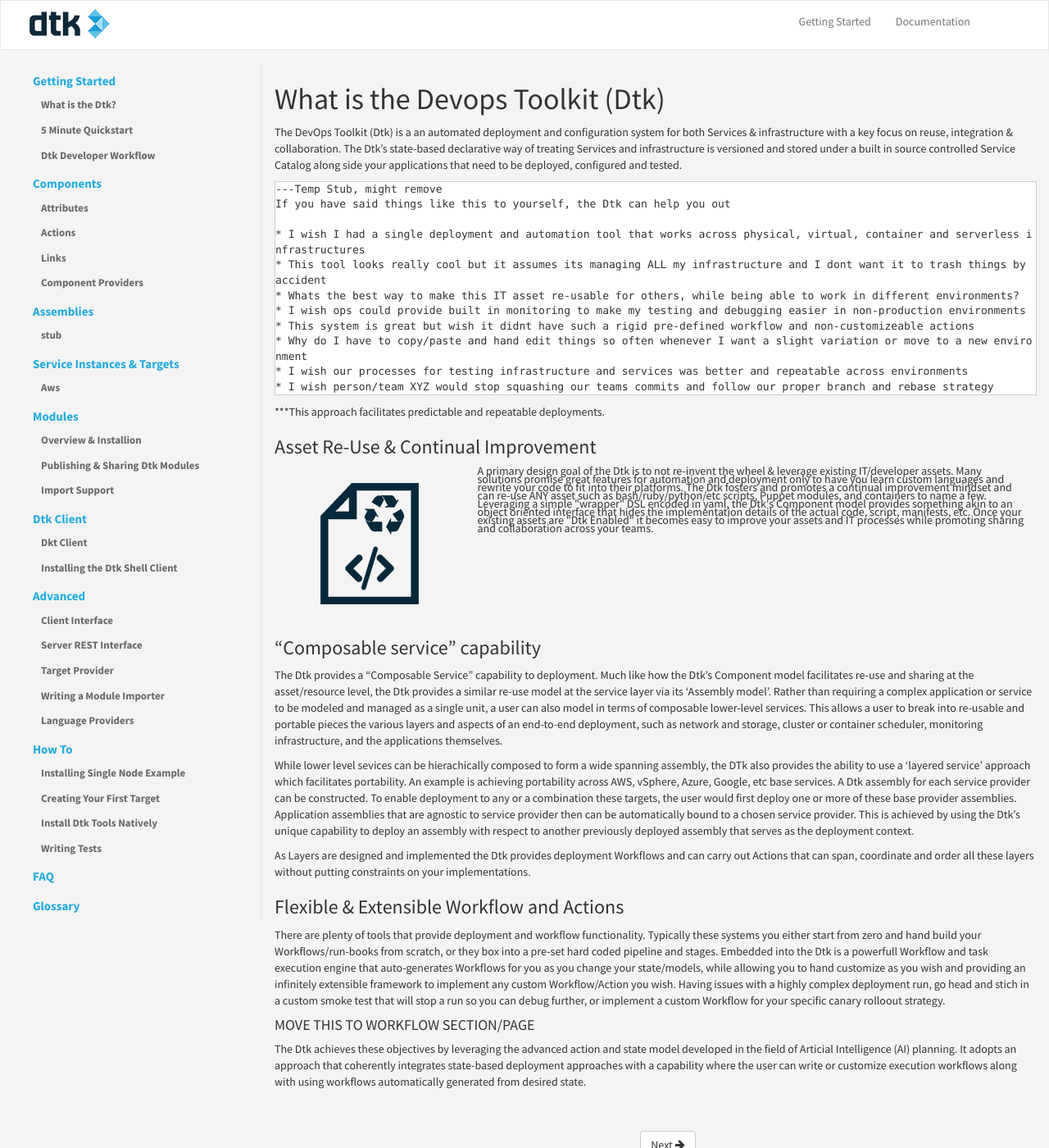
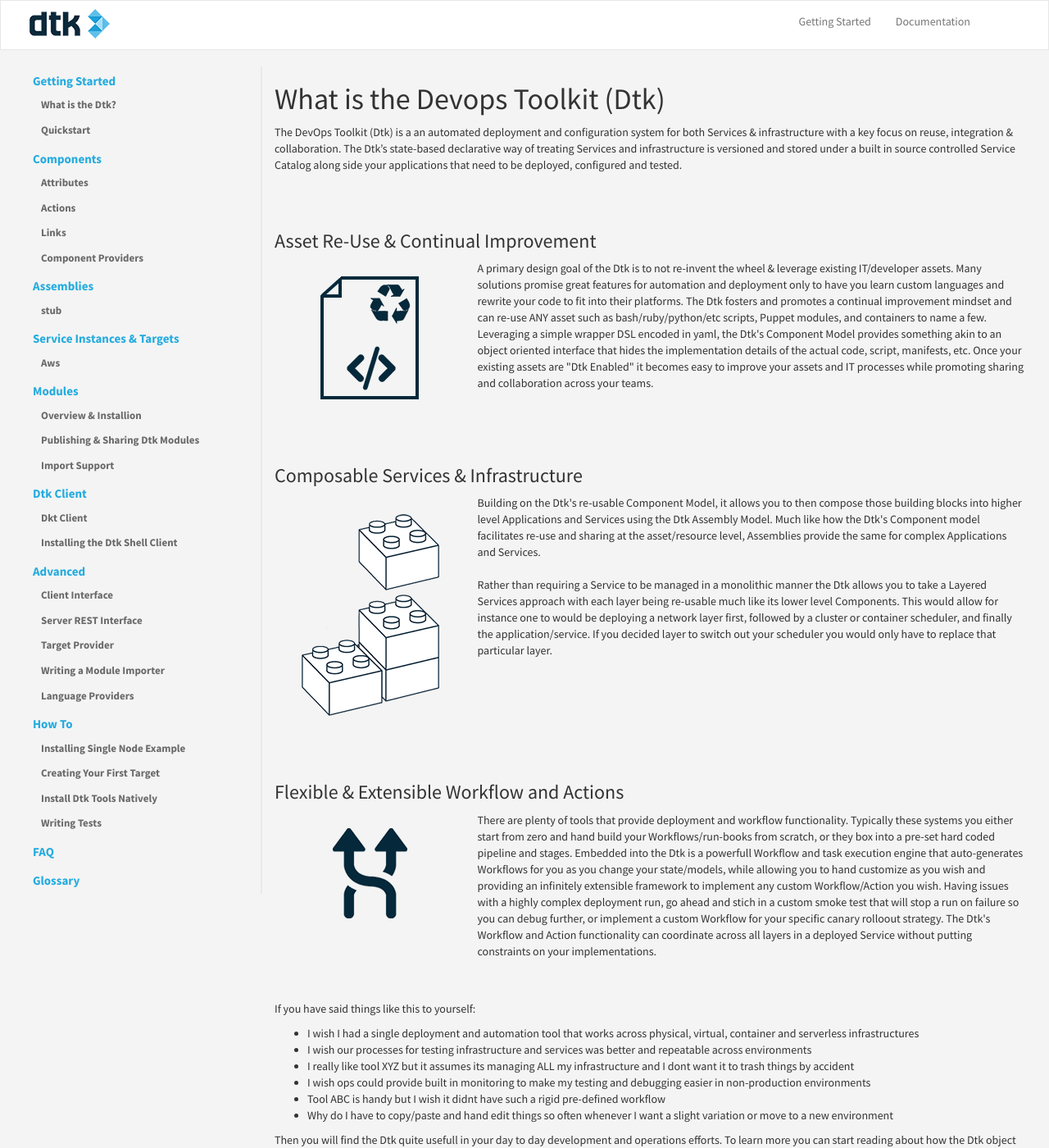
Before and after one commit to dtk/dtk-docs-v1, a Jekyll site: the page built from _getting-started/what-is-the-dtk.md, in a window 1280 px wide and 1400 px high. Shown: the whole window at 82% size. Built offline with Jekyll 4.4.1, drawn with Linux system fonts in a browser that asks for light colours; some of the changed text lies outside the part shown.

Commit message:
various updates to getting started section cleanup

```diff
--- a/_getting-started/5-min-quickstart.md
+++ b/_getting-started/quickstart.md
@@ -1,9 +1,9 @@
 ---
-title: 5 Minute Quickstart
+title: Quickstart
 order: 20
 ---
 
-# Dtk 5 Minute Quickstart
+# Dtk Quickstart
 
 ## Prerequisities
 In order to start using Dtk via the quickstart method, there are following prerequisities:
--- a/_getting-started/what-is-the-dtk.md
+++ b/_getting-started/what-is-the-dtk.md
@@ -7,48 +7,61 @@ order: 1
 
 The DevOps Toolkit (Dtk) is a an automated deployment and configuration system for both Services & infrastructure with a key focus on reuse, integration & collaboration.  The Dtk's state-based declarative way of treating Services and infrastructure is versioned and stored under a built in source controlled Service Catalog along side your applications that need to be deployed, configured and tested.
 
-    ---Temp Stub, might remove
-    If you have said things like this to yourself, the Dtk can help you out
-
-    * I wish I had a single deployment and automation tool that works across physical, virtual, container and serverless infrastructures
-    * This tool looks really cool but it assumes its managing ALL my infrastructure and I dont want it to trash things by accident
-    * Whats the best way to make this IT asset re-usable for others, while being able to work in different environments?
-    * I wish ops could provide built in monitoring to make my testing and debugging easier in non-production environments
-    * This system is great but wish it didnt have such a rigid pre-defined workflow and non-customizeable actions
-    * Why do I have to copy/paste and hand edit things so often whenever I want a slight variation or move to a new environment
-    * I wish our processes for testing infrastructure and services was better and repeatable across environments
-    * I wish person/team XYZ would stop squashing our teams commits and follow our proper branch and rebase strategy
-
-
-***This approach facilitates predictable and repeatable deployments.
+<br/><br/>
 
 ### Asset Re-Use & Continual Improvement
 
 <div class="container" style="width:100%">
     <div class="row" style="">
-        <div class="col-md-3" style="text-align: center; vertical-align: middle;">
-            <img src="{{ site.url }}/assets/img/reuse-asset-icon-01.png" style="margin: 20px auto;"/>
+        <div class="col-md-3" style="text-align: center;">
+            <img src="{{ site.url }}/assets/img/reuse-asset-icon-02.png" style="margin: 20px auto;"/>
         </div>
-        <div class="col-md-9" style="vertical-align: middle; line-height: 10px;">
-            A primary design goal of the Dtk is to not re-invent the wheel & leverage existing IT/developer assets.  Many solutions promise great features for automation and deployment only to have you learn custom languages and rewrite your code to fit into their platforms.  The Dtk fosters and promotes a continual improvement mindset and can re-use ANY asset such as bash/ruby/python/etc scripts, Puppet modules, and containers to name a few.  Leveraging a simple "wrapper" DSL encoded in yaml, the Dtk's Component model provides something akin to an object oriented interface that hides the implementation details of the actual code, script, manifests, etc.  Once your existing assets are "Dtk Enabled" it becomes easy to improve your assets and IT processes while promoting sharing and collaboration across your teams.
+        <div class="col-md-9" style="">
+            A primary design goal of the Dtk is to not re-invent the wheel & leverage existing IT/developer assets.  Many solutions promise great features for automation and deployment only to have you learn custom languages and rewrite your code to fit into their platforms.  The Dtk fosters and promotes a continual improvement mindset and can re-use ANY asset such as bash/ruby/python/etc scripts, Puppet modules, and containers to name a few.  Leveraging a simple wrapper DSL encoded in yaml, the Dtk's Component Model provides something akin to an object oriented interface that hides the implementation details of the actual code, script, manifests, etc.  Once your existing assets are "Dtk Enabled" it becomes easy to improve your assets and IT processes while promoting sharing and collaboration across your teams.
         </div>
     </div>
 </div>
+<br/><br/>
 
-### "Composable service" capability
+### Composable Services & Infrastructure
 
-The Dtk provides a "Composable Service" capability to deployment.  Much like how the Dtk's Component model facilitates re-use and sharing at the asset/resource level, the Dtk provides a similar re-use model at the service layer via its 'Assembly model'. Rather than requiring a complex application or service to be modeled and managed as a single unit, a user can also model in terms of composable lower-level services. This allows a user to break into re-usable and portable pieces the various layers and aspects of an end-to-end deployment, such as network and storage, cluster or container scheduler, monitoring infrastructure, and the applications themselves.
-
-While lower level sevices can be hierachically composed to form a wide spanning assembly, the DTk also provides the ability to use a 'layered service' approach which facilitates portability. An example is achieving portability across AWS, vSphere, Azure, Google, etc base services. A Dtk assembly for each service provider can be constructed. To enable deployment to any or a combination these targets, the user would first deploy one or more of these base provider assemblies. Application assemblies that are agnostic to service provider then can be automatically bound to a chosen service provider. This is achieved by using the Dtk's unique capability to deploy an assembly with respect to another previously deployed assembly that serves as the deployment context.
-
-As Layers are designed and implemented the Dtk provides deployment Workflows and can carry out Actions that can span, coordinate and order all these layers without putting constraints on your implementations.
+<div class="container" style="width:100%">
+    <div class="row" style="">
+        <div class="col-md-3" style="text-align: center;">
+            <img src="{{ site.url }}/assets/img/compose-icon-01.png" style="margin: 20px auto;"/>
+        </div>
+        <div class="col-md-9" style="">
+	Building on the Dtk's re-usable Component Model, it allows you to then compose those building blocks into higher level Applications and Services using the Dtk Assembly Model.  Much like how the Dtk's Component model facilitates re-use and sharing at the asset/resource level, Assemblies provide the same for complex Applications and Services.
+	<br/><br/>
+	Rather than requiring a Service to be managed in a monolithic manner the Dtk allows you to take a Layered Services approach with each layer being re-usable much like its lower level Components.  This would allow for instance one to would be deploying a network layer first, followed by a cluster or container scheduler, and finally the application/service.  If you decided layer to switch out your scheduler you would only have to replace that particular layer.
+        </div>
+    </div>
+</div>
+<br/><br/>
 
 
 ### Flexible & Extensible Workflow and Actions
 
-There are plenty of tools that provide deployment and workflow functionality.  Typically these systems you either start from zero and hand build your Workflows/run-books from scratch, or they box into a pre-set hard coded pipeline and stages.  Embedded into the Dtk is a powerfull Workflow and task execution engine that auto-generates Workflows for you as you change your state/models, while allowing you to hand customize as you wish and providing an infinitely extensible framework to implement any custom Workflow/Action you wish.  Having issues with a highly complex deployment run, go head and stich in a custom smoke test that will stop a run so you can debug further, or implement a custom Workflow for your specific canary rolloout strategy.
+<div class="container" style="width:100%">
+    <div class="row" style="">
+        <div class="col-md-3" style="text-align: center;">
+            <img src="{{ site.url }}/assets/img/flexibility-icon-01.png" style="margin: 20px auto;"/>
+        </div>
+        <div class="col-md-9" style="">
+	There are plenty of tools that provide deployment and workflow functionality.  Typically these systems you either start from zero and hand build your Workflows/run-books from scratch, or they box into a pre-set hard coded pipeline and stages.  Embedded into the Dtk is a powerfull Workflow and task execution engine that auto-generates Workflows for you as you change your state/models, while allowing you to hand customize as you wish and providing an infinitely extensible framework to implement any custom Workflow/Action you wish.  Having issues with a highly complex deployment run, go ahead and stich in a custom smoke test that will stop a run on failure so you can debug further, or implement a custom Workflow for your specific canary rolloout strategy.  The Dtk's Workflow and Action functionality can coordinate across all layers in a deployed Service without putting constraints on your implementations.
+        </div>
+    </div>
+</div>
+<br/><br/>
 
 
-#### MOVE THIS TO WORKFLOW SECTION/PAGE
+If you have said things like this to yourself:
 
-The Dtk achieves these objectives by leveraging the advanced action and state model developed in the field of Articial Intelligence (AI) planning. It adopts an approach that coherently integrates state-based deployment approaches with a capability where the user can write or customize execution workflows along with using workflows automatically generated from desired state.
+  * I wish I had a single deployment and automation tool that works across physical, virtual, container and serverless infrastructures
+  * I wish our processes for testing infrastructure and services was better and repeatable across environments
+  * I really like tool XYZ but it assumes its managing ALL my infrastructure and I dont want it to trash things by accident
+  * I wish ops could provide built in monitoring to make my testing and debugging easier in non-production environments
+  * Tool ABC is handy but I wish it didnt have such a rigid pre-defined workflow
+  * Why do I have to copy/paste and hand edit things so often whenever I want a slight variation or move to a new environment
+
+Then you will find the Dtk quite usefull in your day to day development and operations efforts.  To learn more you can start reading about how the Dtk object model works, or if you like to experiment you can jump right into the Quickstart Guide.
```
Also changed, not shown: other parts of _getting-started/quickstart.md (+1 -1 lines), _getting-started/stub-dev-workflow.md (deleted, +0 -22 lines).
